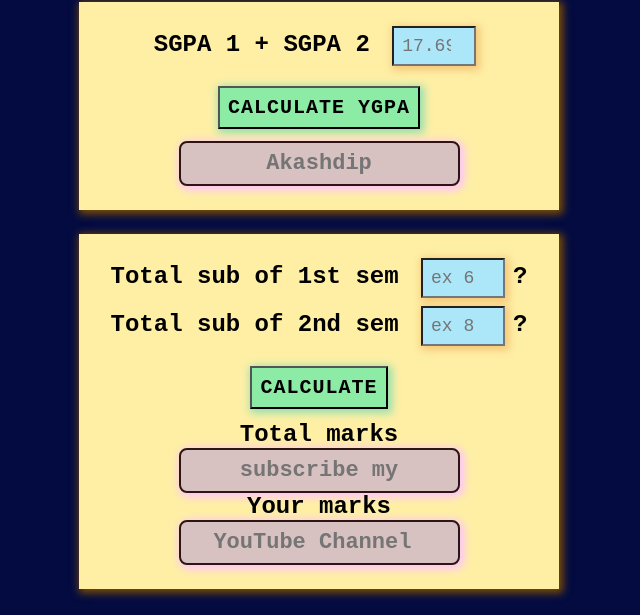
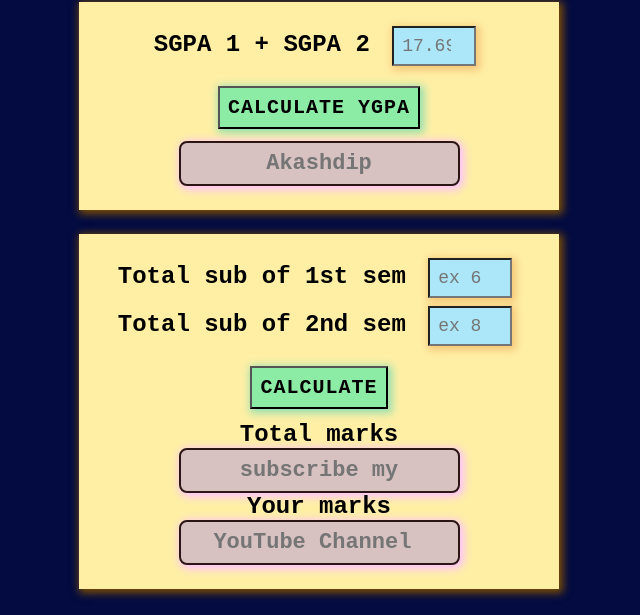
Before and after one commit to akashdip2001/ygpa-to-percentage-calculator, a plain HTML site: page index.html in a window 1280 px wide. Shown: the part 95-710 px from the top of the page, without its empty margins (321-961 px from the left). Drawn offline with Linux system fonts and the light colour scheme.

Commit message:
Update index.html

```diff
--- a/index.html
+++ b/index.html
@@ -33,9 +33,9 @@
     <div>
 
         <!-- Defines a field for entering a number -->
-        <h2>Total sub of 1st sem <input type="number" id="sub1" placeholder="ex 6" />?
+        <h2> Total sub of 1st sem <input type="number" id="sub1" placeholder="ex 6" />
             Total sub of 2nd sem
-            <input type="number" id="sub2" placeholder="ex 8" />?
+            <input type="number" id="sub2" placeholder="ex 8" />
         </h2>
 
         <!-- onclick event is to call the function
```
